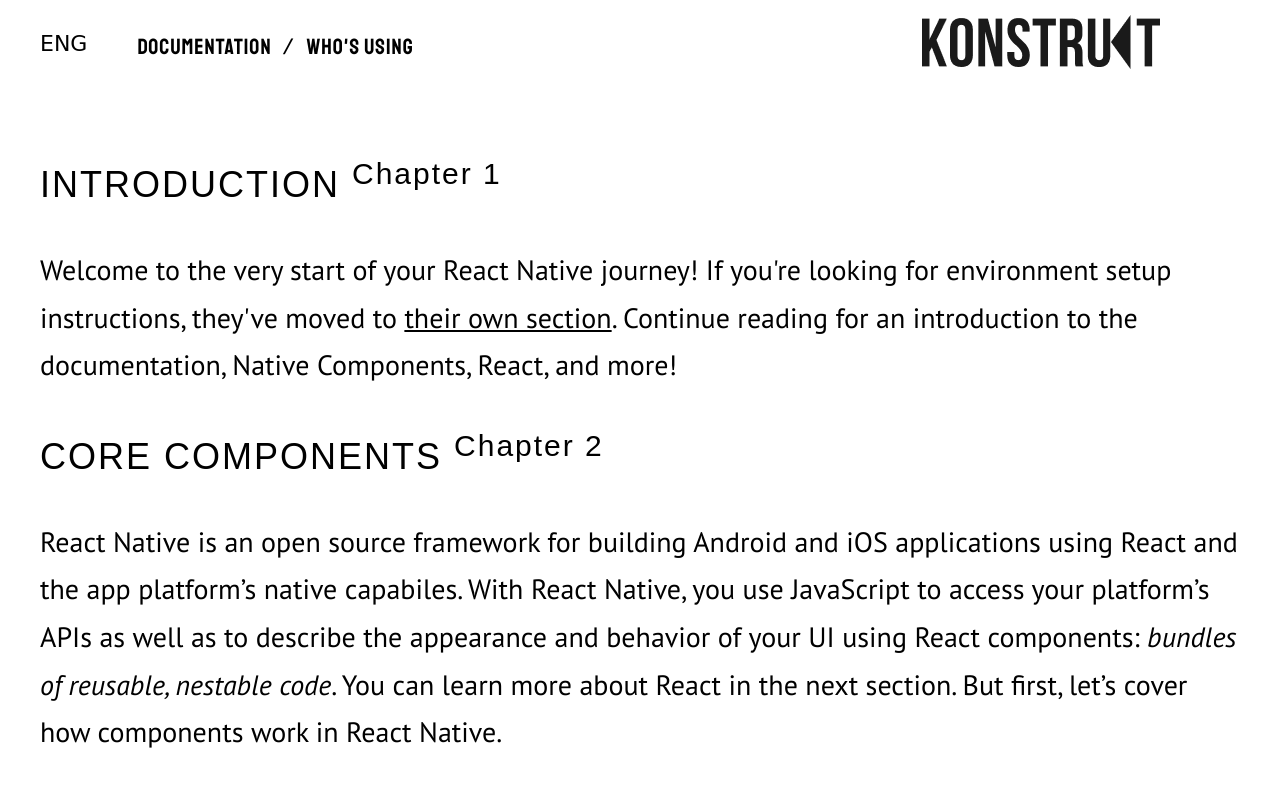
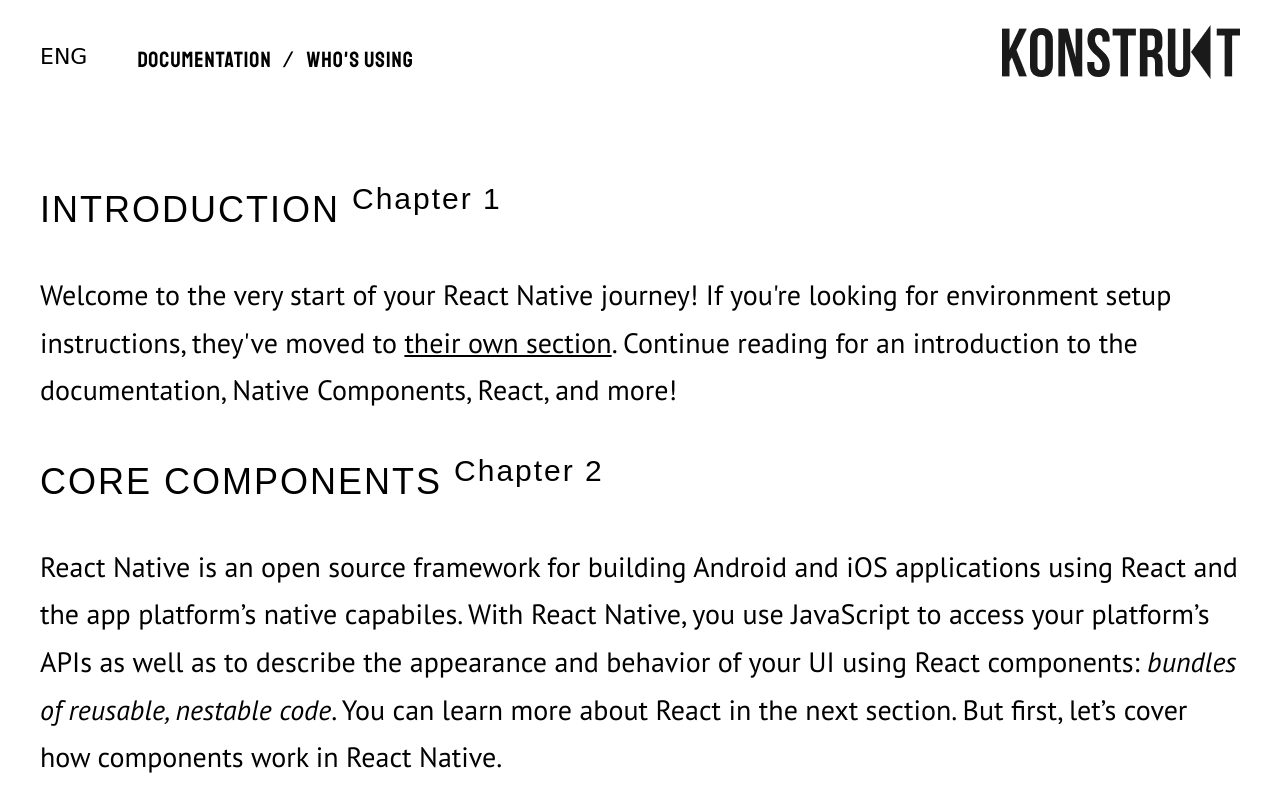
Before and after one commit to SvitlanaFediai/Web-fonts, a plain HTML site: page index.html in a window 1280 px wide. Shown: the top 793 px of the page. Drawn offline with Linux system fonts and the light colour scheme; a web font is replaced by a local one.

Commit message:
header changes

```diff
--- a/css/style.css
+++ b/css/style.css
@@ -20,18 +20,20 @@ body {
 }
 
 .header {
-  position: relative;
+  /*position: relative;*/
   margin: 25px 0 95px;
 }
 
 .logo{
-  position: absolute;
+  margin-left: auto;
+  /*position: absolute;
   right: 120px;
-  top: -10px;
+  top: -10px;*/
 }
 
 .menu {
   display: flex;
+  align-items: center;
 }
 
 .menu__lang {
@@ -39,7 +41,7 @@ body {
   font-size: 1.375rem;
   text-transform: uppercase;
   margin-right: 50px;
-  align-self: center;
+  /*align-self: center;*/
 }
 
 .menu-list{
--- a/index.html
+++ b/index.html
@@ -25,10 +25,11 @@
             <a href="#" class="menu-list__link">Who's using</a>
           </li>
         </ul>
+        <a class="logo" href="#">
+          <img src="./images/company-logo.png" alt="logo" >
+        </a>
       </nav>
-      <a class="logo" href="#">
-        <img src="./images/company-logo.png" alt="logo" >
-      </a>
+
     </div>
   </header>
 
```
